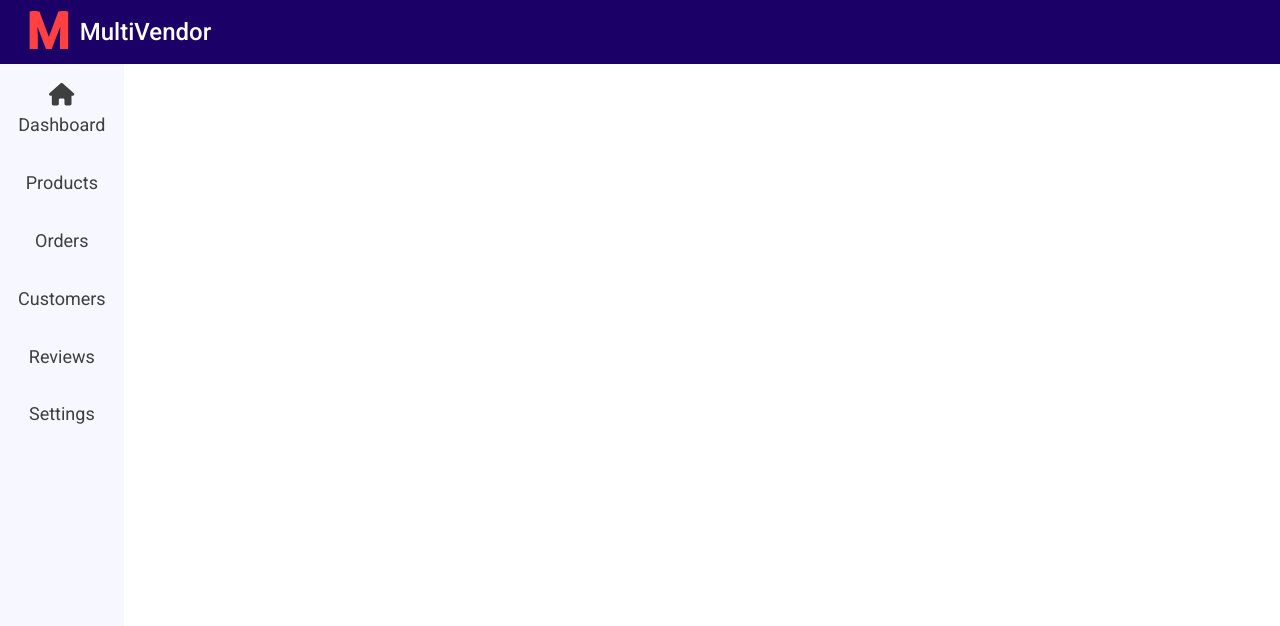
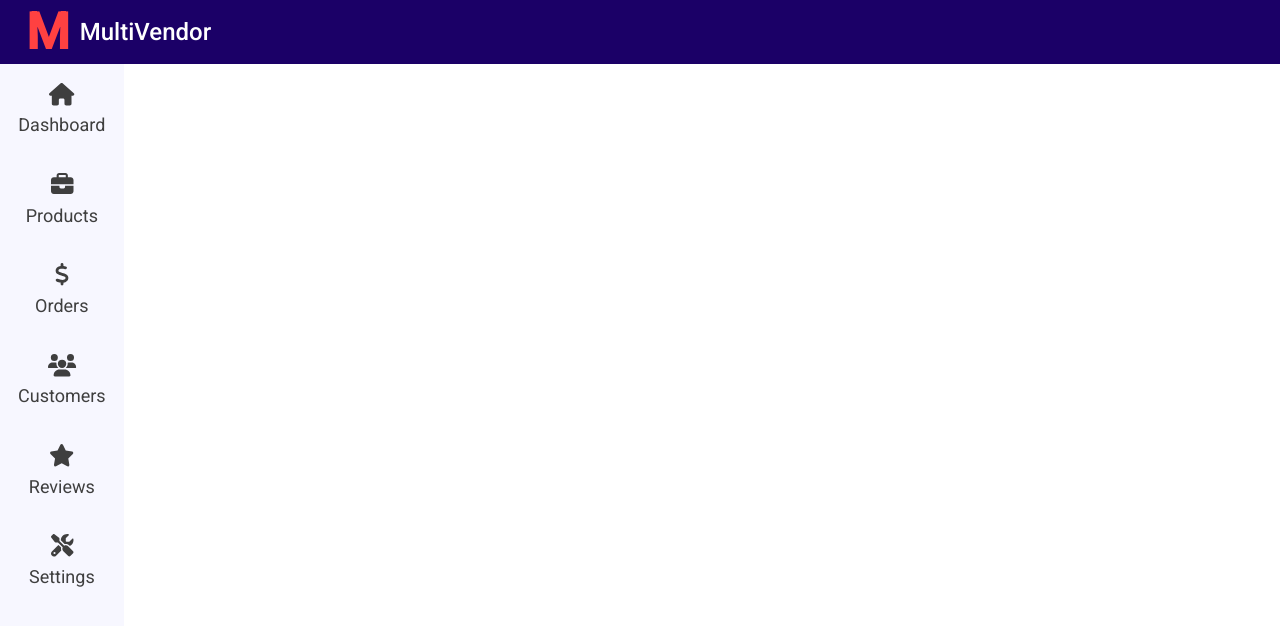
Before and after one commit to aminabdulkhalek/MultiVendor, an Angular app in the folder MultiVendor-FrontEnd/: page / in a window 1280 px wide. Shown: the top 626 px of the page. Built offline with nearby package versions, Linux system fonts and the light colour scheme.

Commit message:
added icons to sidebar

```diff
--- a/MultiVendor-FrontEnd/src/app/vendor-dashboard-sidebar/vendor-dashboard-sidebar.component.html
+++ b/MultiVendor-FrontEnd/src/app/vendor-dashboard-sidebar/vendor-dashboard-sidebar.component.html
@@ -1,41 +1,41 @@
 <section class="app">
-
   <nav class="sidebar-nav">
     <ul>
       <li>
-          <a href="#"><fa-icon [icon]="home" size="lg"></fa-icon><div class="icon">Dashboard</div></a>
+        <a href="#"
+          ><fa-icon [icon]="home" size="lg"></fa-icon>
+          <div class="icon">Dashboard</div></a
+        >
       </li>
       <li>
-          <a href="#"
-            ><i class="ion-ios-settings"></i> <span>Products</span></a
+        <a href="#">
+          <fa-icon [icon]="product" size="lg"></fa-icon>
+          <div class="icon">Products</div></a>
+      </li>
+      <li>
+        <a href="#">
+          <fa-icon [icon]="order" size="lg"></fa-icon>
+          <div class="icon">Orders</div></a
         >
       </li>
       <li>
         <a href="#"
-            ><i class="ion-ios-briefcase-outline"></i>
-            <span class="">Orders</span></a
+          ><fa-icon [icon]="customer" size="lg"></fa-icon>
+          <div class="icon">Customers</div></a
         >
       </li>
       <li>
         <a href="#"
-            ><i class="ion-ios-analytics-outline"></i>
-            <span class="">Customers</span></a
+          ><fa-icon [icon]="review" size="lg"></fa-icon>
+          <div class="icon">Reviews</div></a
         >
       </li>
       <li>
         <a href="#"
-            ><i class="ion-ios-paper-outline"></i>
-            <span class="">Reviews</span></a
+          ><fa-icon [icon]="settings" size="lg"></fa-icon>
+          <div class="icon">Settings</div></a
         >
       </li>
-        <li>
-          <a href="#"
-            ><i class="ion-ios-navigate-outline"></i>
-            <span class="">Settings</span></a
-          >
-        </li>
-
     </ul>
   </nav>
-
 </section>
--- a/MultiVendor-FrontEnd/src/app/vendor-dashboard-sidebar/vendor-dashboard-sidebar.component.ts
+++ b/MultiVendor-FrontEnd/src/app/vendor-dashboard-sidebar/vendor-dashboard-sidebar.component.ts
@@ -1,5 +1,6 @@
 import { Component, OnInit } from '@angular/core';
-import { faHome } from '@fortawesome/free-solid-svg-icons';
+import { FaConfig } from '@fortawesome/angular-fontawesome';
+import { faBriefcase, faDollarSign, faHome, faStar, faTools, faUsers } from '@fortawesome/free-solid-svg-icons';
 
 @Component({
   selector: 'app-vendor-dashboard-sidebar',
@@ -8,6 +9,11 @@ import { faHome } from '@fortawesome/free-solid-svg-icons';
 })
 export class VendorDashboardSidebarComponent implements OnInit {
   home =faHome;
+  product = faBriefcase
+  order = faDollarSign
+  customer = faUsers
+  review = faStar
+  settings = faTools
   constructor() { }
 
   ngOnInit(): void {
```
Lines whose indentation alone changed are shown as unchanged.
